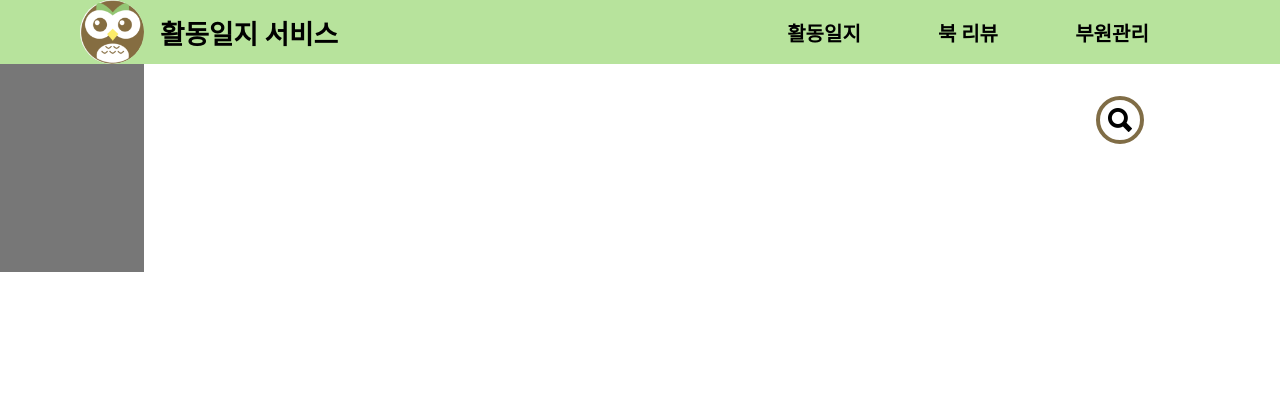
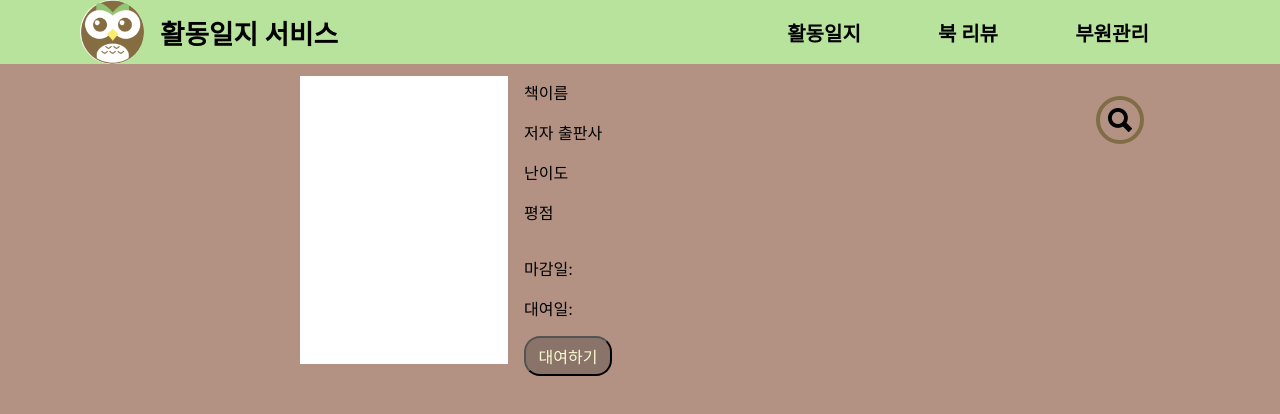
Before and after one commit to C-B-U/owl-forest, a React (Create React App) app in the folder frontend/: page /BorrowList in a window 1280 px wide. Shown: the top 414 px of the page. Built offline with nearby package versions, Linux system fonts and the light colour scheme.

Commit message:
feat: #58/전체적인 틀 고정

```diff
--- a/frontend/src/Pages/BR_Pages/BR_BorrowList.jsx
+++ b/frontend/src/Pages/BR_Pages/BR_BorrowList.jsx
@@ -3,20 +3,44 @@ import React from 'react';
 import styled, { ThemeProvider } from 'styled-components';
 import { palette } from 'styled-tools';
 import theme from '../../Components/Color';
-import Input from '../../Components/Input';
 import Header from '../../Components/ActivityLog/Header';
 import Search from '../../Components/Search';
+import BorrowButton from '../../Components/Btn.jsx';
 
+const MainWrap = styled.div`
+  position: absolute;
+  background-color: ${palette('PsCocoa', 0)};
+  width: 100%;
+  height: calc(100% - 4rem);
+`;
 
 const WrapSearchbar = styled.div`
   float: right;
   margin: 2rem 10rem;
 
 `;
+const Wrap=styled.div`
+  display: flex;
+  justify-content: center;
+  align-items: center;
+`
+const WrapContent = styled.div`
+  float: center;
+  margin-left: 1rem;
+`
 const BookImage = styled.div`
-  width: 9rem;
-  height: 13rem;
-  background-color: #777777;
+  width: 13rem;
+  height: 18rem;
+  background-color: white;
+`;
+const WrapStarScore = styled.div`
+  display: flex;
+  flex-direction: column;
+`;
+
+const StarScore = styled.div`
+  margin-right: 1rem;
+  margin-bottom: 1rem;
 `;
 
 function BR_BorrowList() {
@@ -24,10 +48,36 @@ function BR_BorrowList() {
     <div>
       <ThemeProvider theme={theme}>
         <Header />
-      <WrapSearchbar>
-        <Search/>
-      </WrapSearchbar>
-      <BookImage/>
+        <MainWrap>
+          <WrapSearchbar>
+            <Search/>
+          </WrapSearchbar>
+          <Wrap>
+            <BookImage/>
+            <WrapContent>
+          <p>책이름</p>
+      <p>저자   출판사</p>
+      <WrapStarScore>
+        <StarScore>난이도</StarScore>
+        <StarScore>평점</StarScore>
+      </WrapStarScore>
+
+      <p>마감일:</p>
+      <p>대여일:</p>
+      <BorrowButton
+        color={palette('PsYellow')}
+        background={palette('PsBtn')}
+        width='5.5rem'
+        height='2.5rem'
+        name='대여하기'/>
+        </WrapContent>
+
+      </Wrap>
+
+        </MainWrap>
+
+
+
       </ThemeProvider>
 
 
--- a/frontend/src/Pages/MM_Pages/MM_Login.jsx
+++ b/frontend/src/Pages/MM_Pages/MM_Login.jsx
@@ -6,4 +6,4 @@ function MM_Login() {
   )
 }
 
-export default MM_Login
+export default MM_Login;
```
